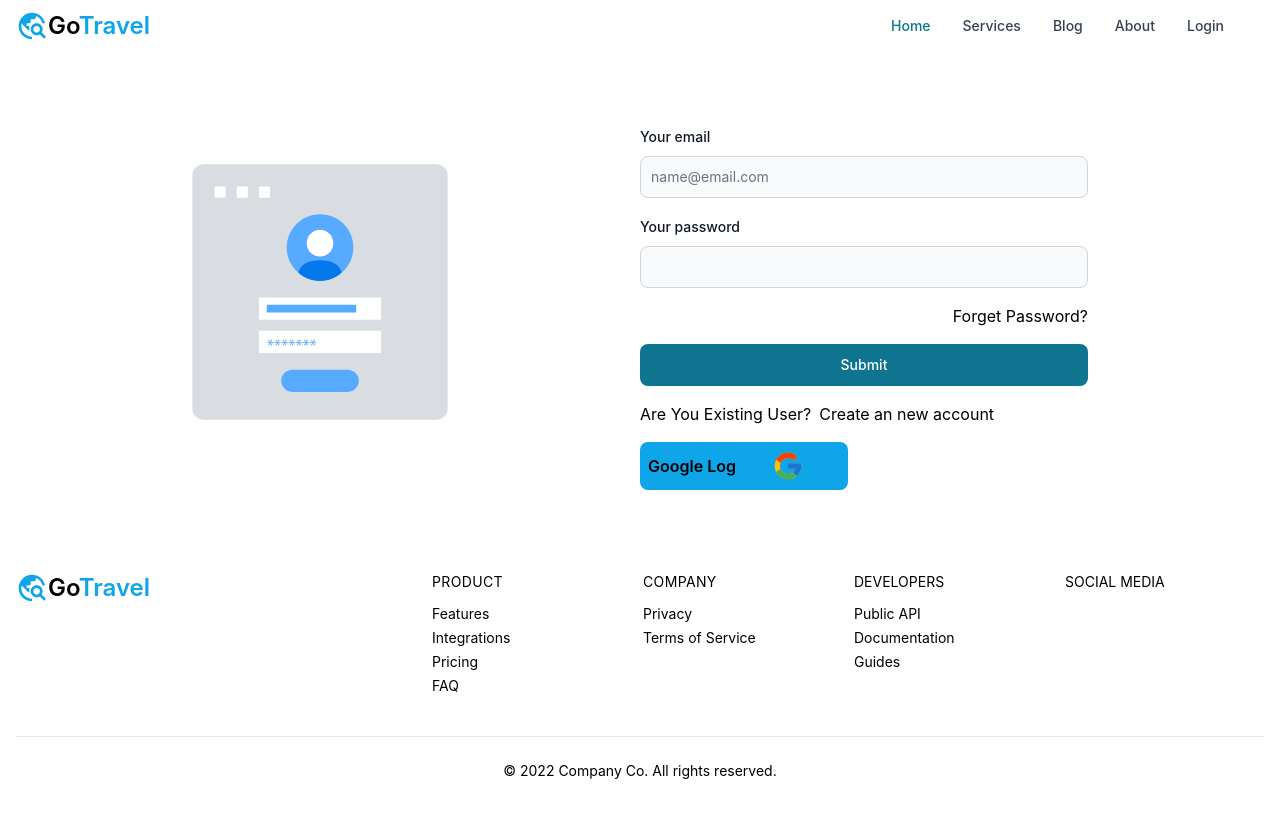
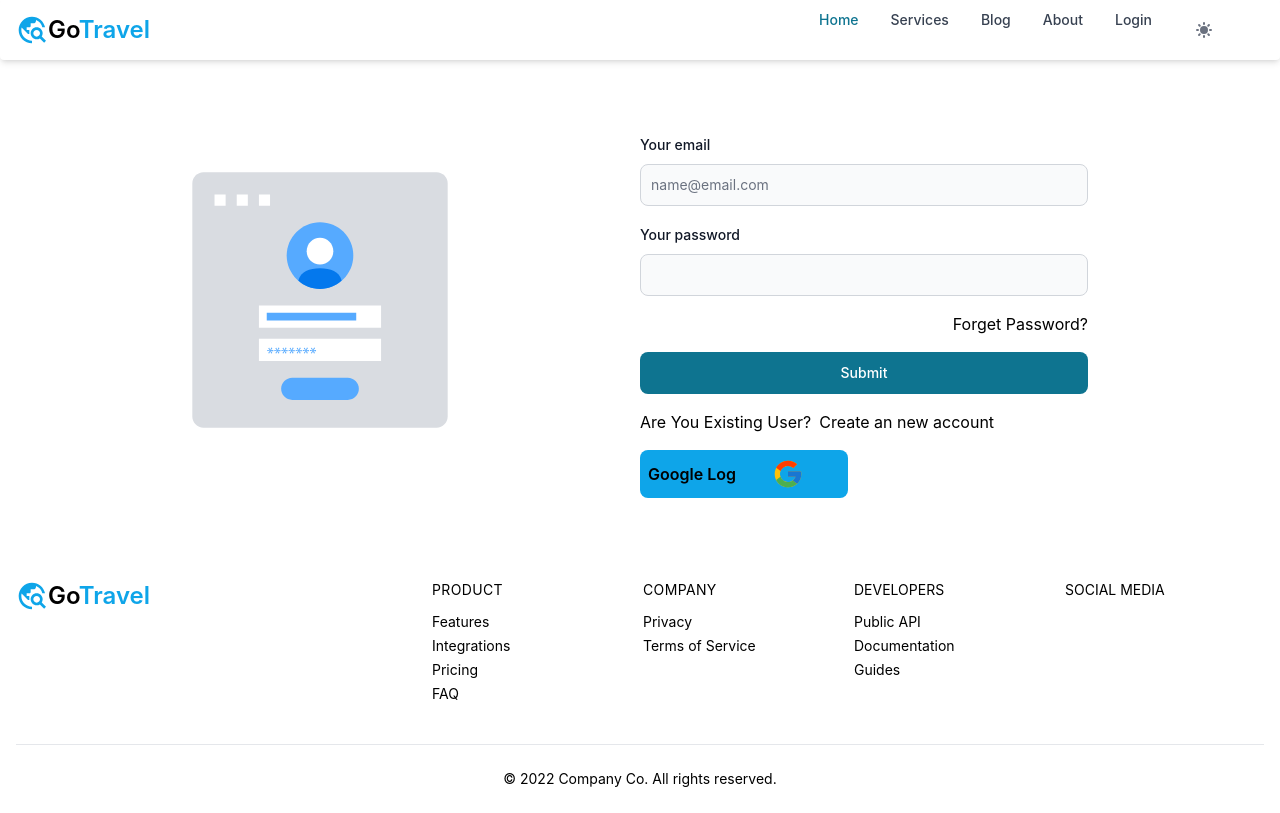
Before and after one commit to ShuvoProgram/service-review-client-side-ShuvoProgram, a React (Create React App) app: page /login in a window 1280 px wide. Built offline with nearby package versions, Linux system fonts and the light colour scheme; no server answers.

Commit message:
implement dark mode -v1

```diff
--- a/src/App.js
+++ b/src/App.js
@@ -4,9 +4,9 @@ import { router } from './routes/Router/Router';
 
 function App() {
   return (
-    <>
+    <div className='dark:bg-slate-800'>
       <RouterProvider router={router}/>
-    </>
+    </div>
   );
 }
 
--- a/src/pages/Home/Banner/Banner.js
+++ b/src/pages/Home/Banner/Banner.js
@@ -33,7 +33,7 @@ const Banner = () => {
             }}
             navigation={true}
             modules={[Autoplay, Pagination, Navigation]}
-            className="mySwiper"
+            className="mySwiper w-11/12"
         >
             {
                 images.map(img => (
--- a/src/shared/Header/Header.js
+++ b/src/shared/Header/Header.js
@@ -1,4 +1,4 @@
-import { Avatar, Dropdown, Navbar } from 'flowbite-react';
+import { Avatar, DarkThemeToggle, Dropdown, Flowbite, Navbar } from 'flowbite-react';
 import React, { useContext } from 'react';
 import { MdOutlineTravelExplore } from "react-icons/md";
 import { Link, NavLink } from 'react-router-dom';
@@ -10,6 +10,7 @@ const Header = () => {
         <Navbar
             fluid={true}
             rounded={true}
+            className='dark:bg-slate-900 shadow-md'
         >
             <Navbar.Brand href="/">
                 <MdOutlineTravelExplore className='h-8 w-8 text-sky-500'/>
@@ -61,6 +62,9 @@ const Header = () => {
                             Login
                         </Navbar.Link>
                 }
+                <Flowbite>
+                    <DarkThemeToggle />
+                </Flowbite>
             </Navbar.Collapse>
         </Navbar>
     );
```
Also changed, not shown: src/routes/Router/Router.js (line endings or trailing spaces).
